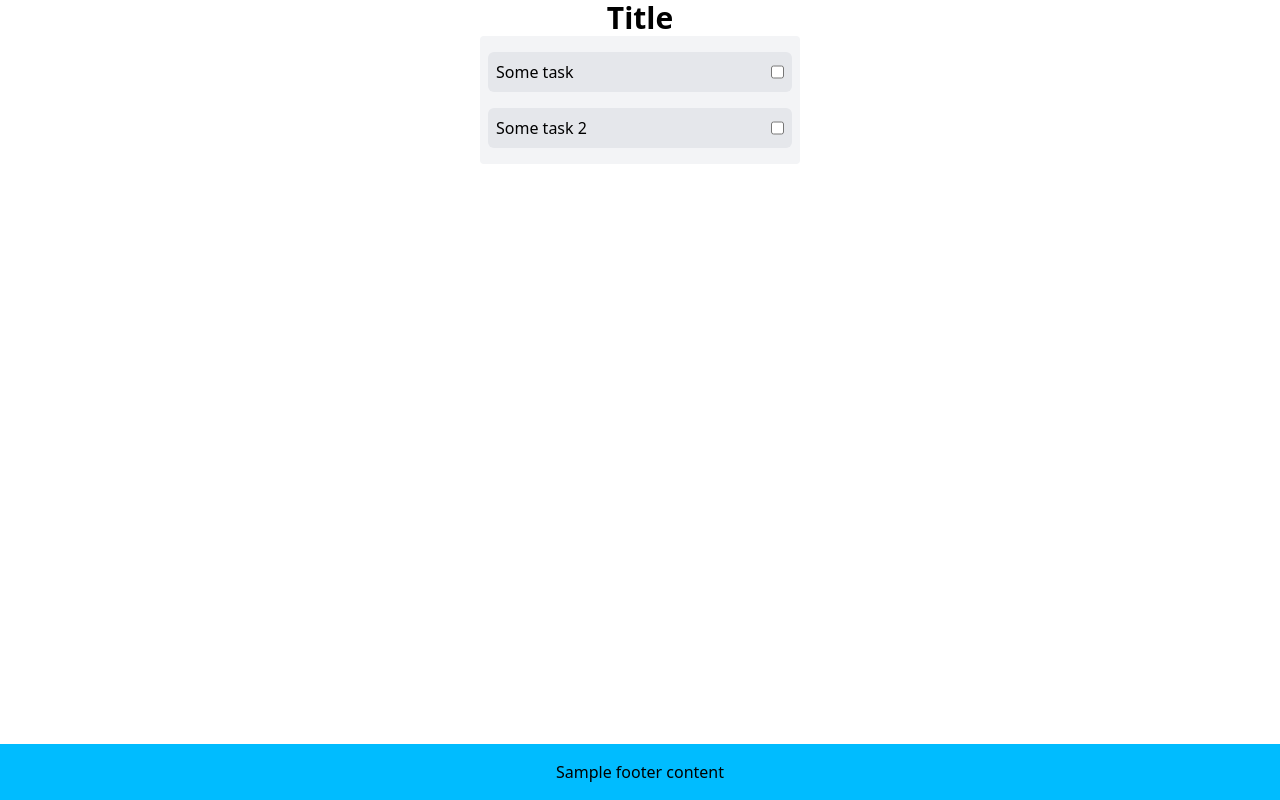
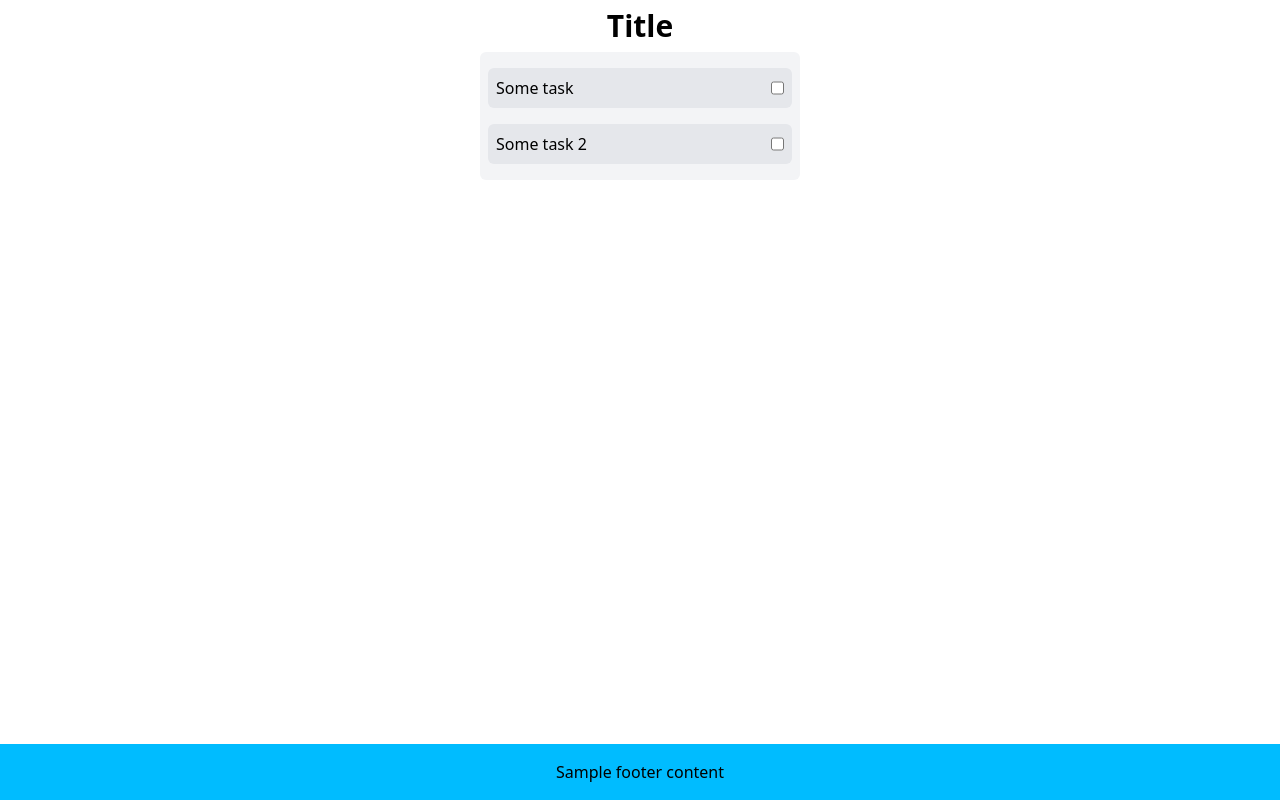
Before and after one commit to Joan-rv/todooo, a Next.js app: page / in a window 1280 px wide. Built offline with nearby package versions, Linux system fonts and the light colour scheme.

Commit message:
Improve CSS

```diff
--- a/app/page.tsx
+++ b/app/page.tsx
@@ -3,8 +3,8 @@ import TodoItem from "@/components/todo-item";
 export default function Page() {
     return (
         <div className="flex flex-col items-center">
-            <h1 className="text-3xl font-bold"> Title</h1>
-            <ul className="bg-gray-100 w-3/12 py-2 rounded-sm flex flex-col items-stretch">
+            <h1 className="text-3xl font-bold py-2">Title</h1>
+            <ul className="bg-gray-100 w-3/12 py-2 rounded-md flex flex-col items-stretch">
                 <li><TodoItem title="Some task" /></li>
                 <li><TodoItem title="Some task 2" /></li>
             </ul>
```
